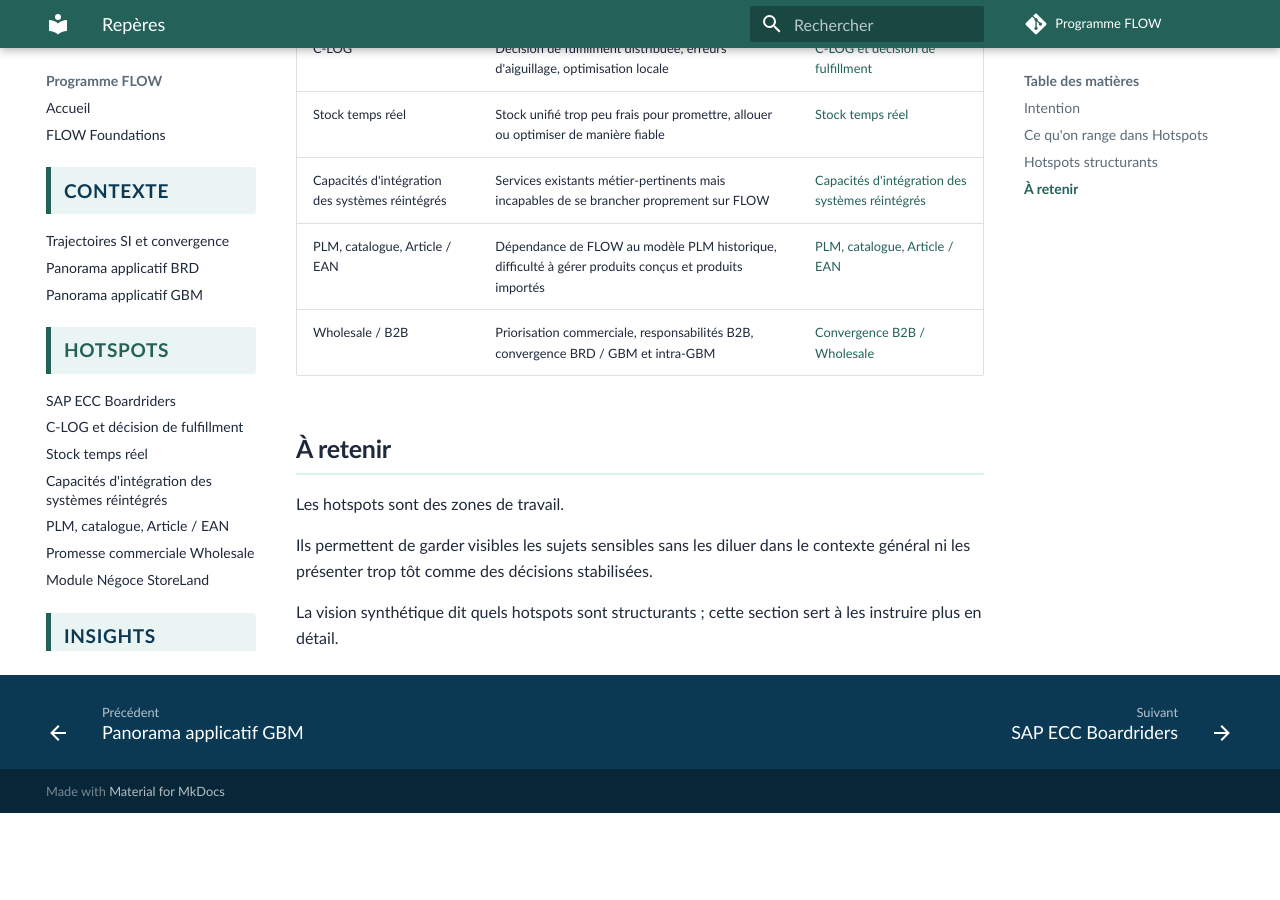
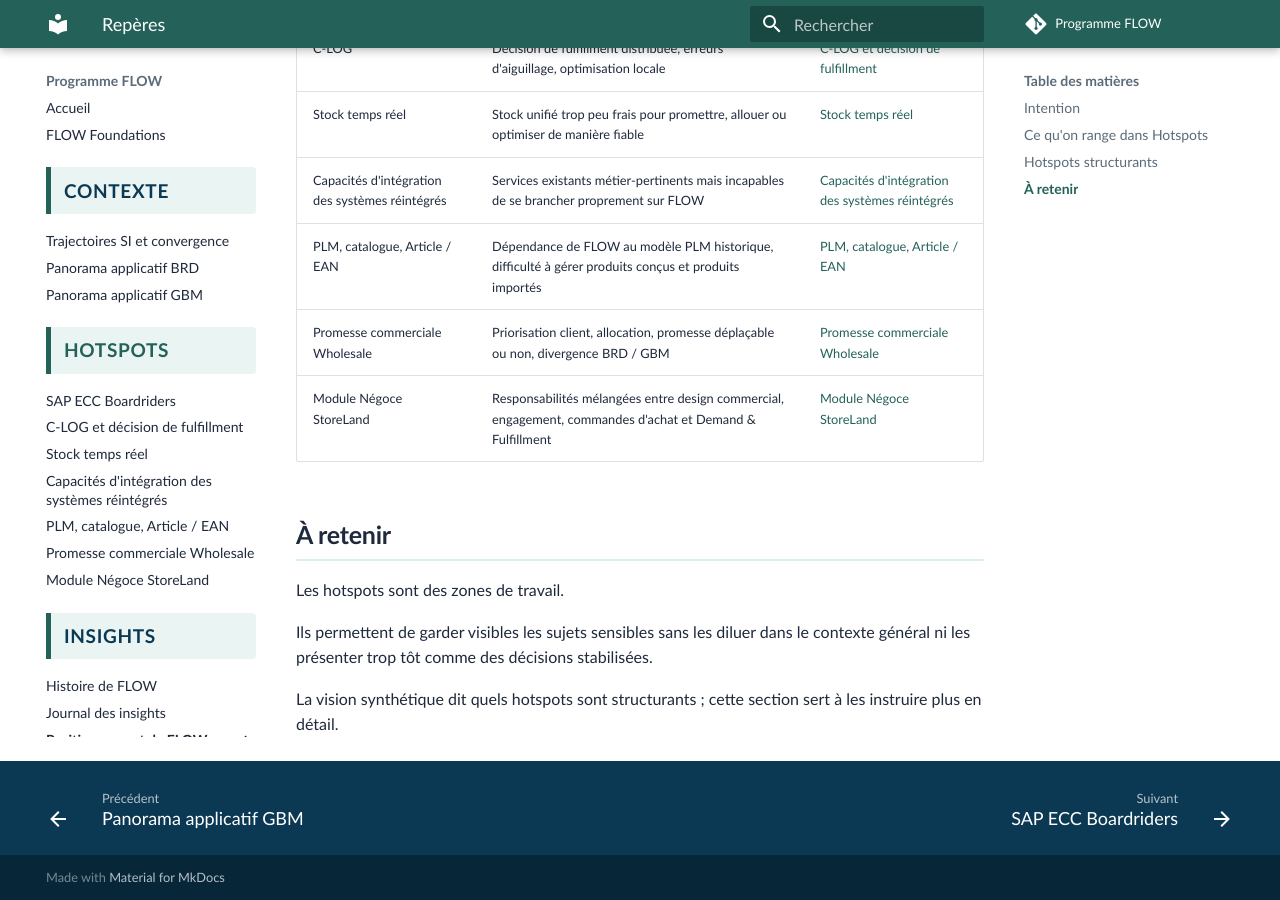
Before and after one commit to laurent-sintes/FLOW-Program, an MkDocs documentation site: the page built from docs/hotspots/index.md, in a window 1280 px wide and 900 px high, scrolled down 1055 px. Built offline with MkDocs 1.6.1 and Material for MkDocs 9.7.7, drawn with Linux system fonts in a browser that asks for light colours; comment, search, counter and statistics services are not loaded; before the commit the page ends 1868 px from its top, so only the background shows below that.

Commit message:
Distinguer Promesse Wholesale et Negoce dans les hotspots

```diff
--- a/docs/hotspots/index.md
+++ b/docs/hotspots/index.md
@@ -30,7 +30,8 @@
 | Stock temps réel | Stock unifié trop peu frais pour promettre, allouer ou optimiser de manière fiable | [Stock temps réel](stock-temps-reel.md) |
 | Capacités d'intégration des systèmes réintégrés | Services existants métier-pertinents mais incapables de se brancher proprement sur FLOW | [Capacités d'intégration des systèmes réintégrés](capacites-integration-systemes-reintegres.md) |
 | PLM, catalogue, Article / EAN | Dépendance de FLOW au modèle PLM historique, difficulté à gérer produits conçus et produits importés | [PLM, catalogue, Article / EAN](plm-catalogue-article-ean.md) |
-| Wholesale / B2B | Priorisation commerciale, responsabilités B2B, convergence BRD / GBM et intra-GBM | [Convergence B2B / Wholesale](convergence-b2b-wholesale.md) |
+| Promesse commerciale Wholesale | Priorisation client, allocation, promesse déplaçable ou non, divergence BRD / GBM | [Promesse commerciale Wholesale](convergence-b2b-wholesale.md) |
+| Module Négoce StoreLand | Responsabilités mélangées entre design commercial, engagement, commandes d'achat et Demand & Fulfillment | [Module Négoce StoreLand](module-negoce-storeland.md) |
 
 ## À retenir
 
```
